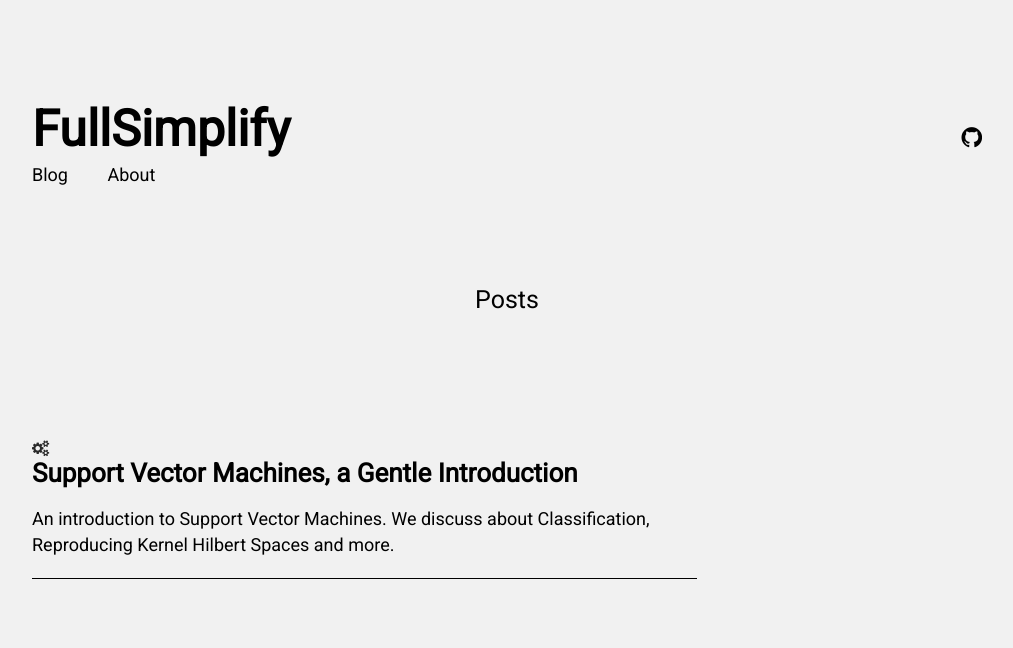
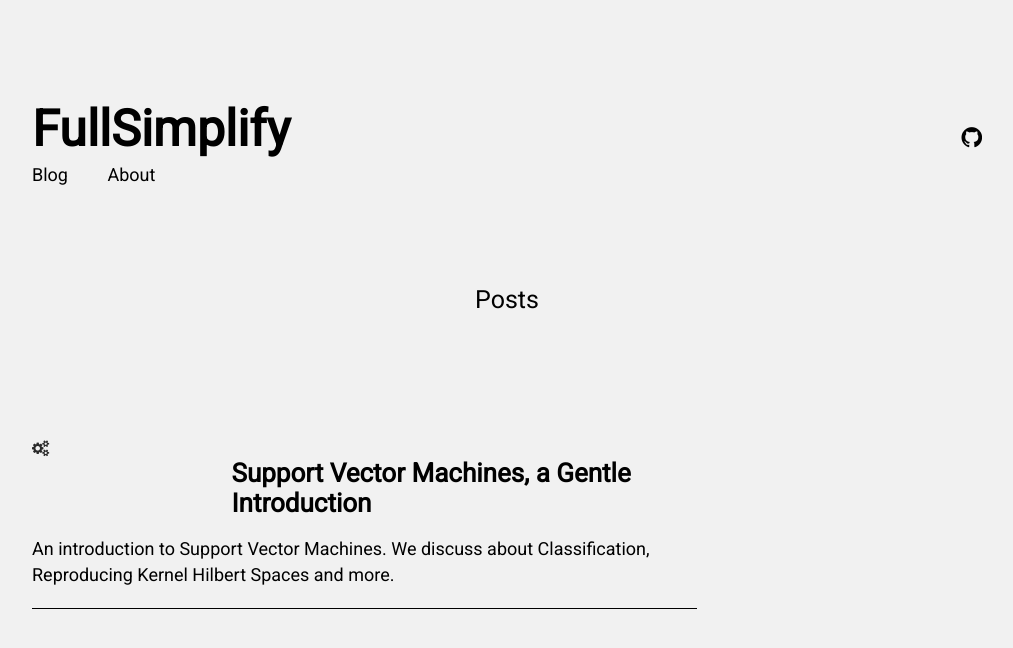
Before and after one commit to FullSimplify/FullSimplify.github.io, a Jekyll site: the page built from index.html, in a window 1280 px wide. Shown: the top 648 px of the page, without its empty margins (133-1146 px from the left). Built offline with Jekyll 4.4.1, drawn with Linux system fonts in a browser that asks for light colours.

Commit message:
Update _default.scss

```diff
--- a/_sass/_default.scss
+++ b/_sass/_default.scss
@@ -194,6 +194,7 @@ strong {
 }
 
 .post-teaser {
+    margin-left: 30%;
     margin-bottom: 5px;
     font-weight: 700;
 }
@@ -204,6 +205,9 @@ strong {
 	color: black;
 }
 
+.post-teaser-subtitle{
+    margin-left: 30%;
+}
 .post-teaser__date {
     font-size: 16px;
     float: right;
```
